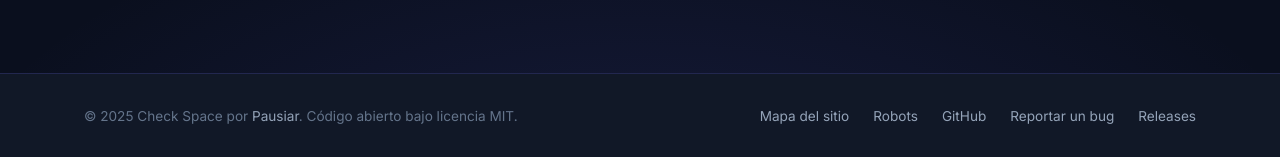
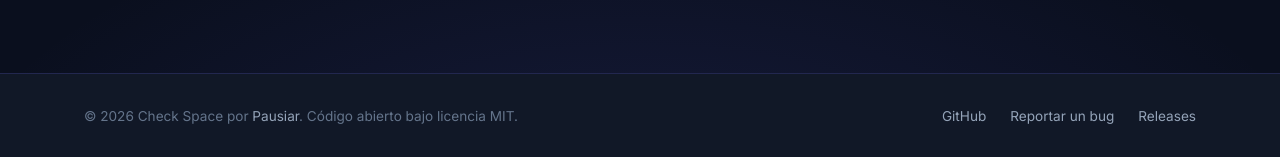
Before and after one commit to Pausiar/check-space-docs, a Jekyll site: the page built from index.html, in a window 1280 px wide and 900 px high, scrolled down 4952 px. Shown: the part 740-897 px from the top of the window. Built offline with Jekyll 4.4.1, drawn with Linux system fonts in a browser that asks for light colours.

Commit message:
Update footer links and year

```diff
--- a/index.html
+++ b/index.html
@@ -446,13 +446,11 @@ description: "Analiza archivos y carpetas que ocupan más espacio en Windows 10
 <footer class="footer">
   <div class="container footer__inner">
     <p>
-      &copy; 2025 Check Space por
+      &copy; 2026 Check Space por
       <a href="https://github.com/Pausiar" target="_blank" rel="noopener noreferrer">Pausiar</a>.
       Código abierto bajo licencia MIT.
     </p>
     <nav class="footer__links" aria-label="Enlaces del pie de página">
-      <a href="{{ '/sitemap.xml' | relative_url }}">Mapa del sitio</a>
-      <a href="{{ '/robots.txt' | relative_url }}">Robots</a>
       <a href="https://github.com/Pausiar/check-space" target="_blank" rel="noopener noreferrer">GitHub</a>
       <a href="https://github.com/Pausiar/check-space/issues" target="_blank" rel="noopener noreferrer">Reportar un bug</a>
       <a href="https://github.com/Pausiar/check-space/releases" target="_blank" rel="noopener noreferrer">Releases</a>
```
